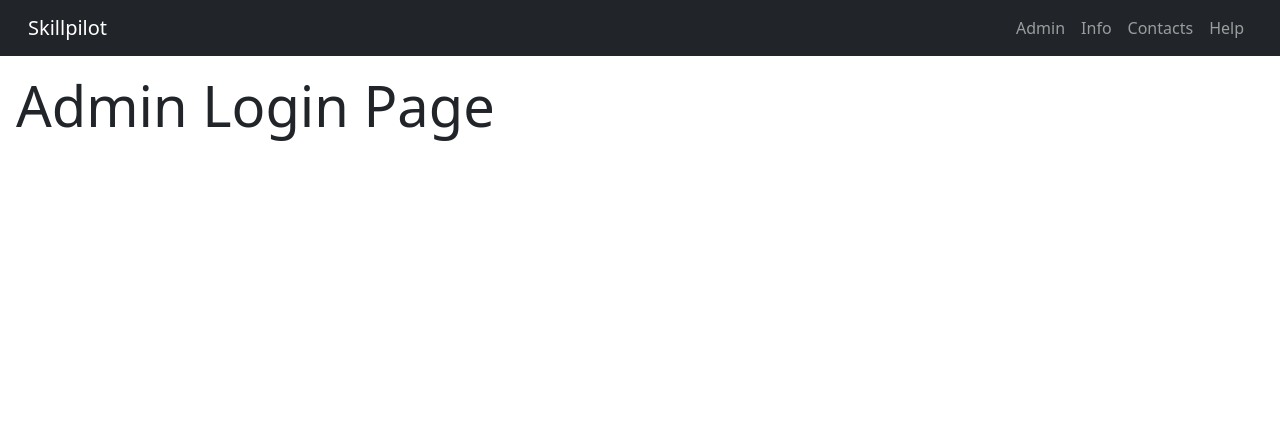
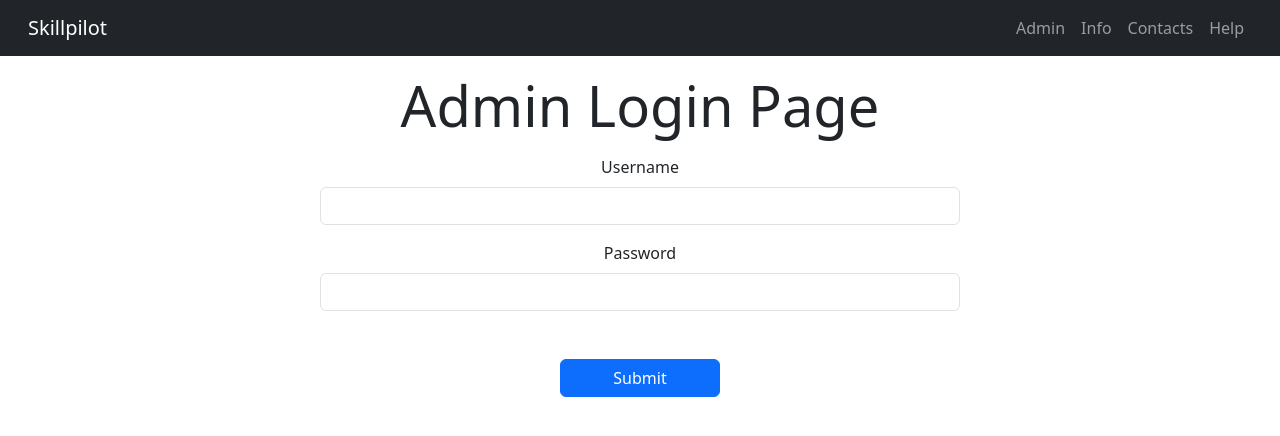
Before and after one commit to cs3028-alpha-team/SkillPilot-CS3528-v2, a Django app: page /admin-login in a window 1280 px wide. Shown: the top 436 px of the page. Run offline with Django 5.2, Linux system fonts and the light colour scheme.

Commit message:
added admin login functionality and fixed up html folders

```diff
--- a/dev/skillpilot/core/templates/auth/admin_login.html
+++ b/dev/skillpilot/core/templates/auth/admin_login.html
@@ -18,5 +18,31 @@
     {% endif %}
 
     <h1 class="display-4 m-3"> Admin Login Page </h1>
+    <body class="text-center">
+        <div class="col-6 col-md-6 offset-3">
 
+            <form method="POST" class="needs-validation" action="{% url 'basic-admin-login' %}" autocomplete="off" enctype="multipart/form-data" novalidate>
+                {% csrf_token %}
+
+                <div class="mb-3 col">
+                    <label for="username" class="form-label">Username</label>
+                    <input type="text" id="username" name="username" class="form-control" required>
+                    <div class="invalid-feedback">Please enter a username</div>
+                </div>
+
+                <div class="mb-3 col">
+                    <label for="password" class="form-label">Password</label>
+                    <input type="password" id="password" name="password" class="form-control" required>
+                    <div class="invalid-feedback">Please enter a password</div>
+                </div>
+
+                <!-- button for form submission -->
+                <div class="mb-3 mt-5">
+                    <button type="submit" class="btn btn-primary col-3">Submit</button>
+                </div>
+
+            </form>
+
+        </div>
+    </body>
 {% endblock %}
--- a/dev/skillpilot/core/templates/base.html
+++ b/dev/skillpilot/core/templates/base.html
@@ -45,7 +45,7 @@
               </li>
               {% else %}
               <li class="nav-item">
-                <a class="nav-link" href="{% url 'admin_page' %}">Admin</a>
+                <a class="nav-link" href="{% url 'basic-admin-login' %}">Admin</a>
               </li>
               {% endif %}
               <li class="nav-item">
--- a/dev/skillpilot/core/urls.py
+++ b/dev/skillpilot/core/urls.py
@@ -65,6 +65,9 @@ urlpatterns = [
     # path related to admin authentication and authorization
     path('admin-login', views.admin_login, name='admin-login'),
 
+    # path related to admin authentication and authorization
+    path('basic-admin-login', views.basic_admin_login, name='basic-admin-login'),
+
     # paths related to recruiter authentication and authorization
     path('recruiter-signup', views.recruiter_signup, name='recruiter-signup'),
     path('recruiter-login', views.recruiter_login, name='recruiter-login'),
--- a/dev/skillpilot/core/views.py
+++ b/dev/skillpilot/core/views.py
@@ -283,7 +283,12 @@ def update_interview(request, interview_id):
 @allowed_users(allowed_roles=['Admin']) #Access to admin only
 def admin(request):
     return render(request, 'admin.html')
-
+#
+#
+#
+#
+#
+#
 
 # ============================================================ #
 #  Admin Dashboard - Companies Management Tool functionalities #
@@ -825,6 +830,33 @@ def analytics_dashboard(request):
 #  Authentication (Login & Signup) and Authorization logic #
 # ======================================================== #
 
+# Handle the login routine for the admin user
+def basic_admin_login(request):
+    if request.user.is_authenticated: # If user it authenticated
+        return redirect('admin_page')# Send them to admin dashboard
+    form = UserLoginForm() # If not authenticated, create a form for user login
+    # Check if the request method is POST e.g. form submitted
+    if request.method == 'POST':
+        # bind the form with the POST data
+        form = UserLoginForm(request, data=request.POST)
+
+        if form.is_valid(): # Checks if the form is valid
+            username = request.POST.get('username') # Collects the username
+            password = request.POST.get('password') # Collects the password
+            # Authenciate the user
+            user = authenticate(request, username=username, password=password)
+
+            if user is not None: # Checks if authentication is successful
+                auth.login(request, user) # If passed, logs the user in
+                messages.success(request, 'login successfull')  # Prints success message
+                return redirect('admin_page') # Send the user to the admin dashboard
+
+        else:    # If the form is invalid, print error message and send user to sign up page
+            messages.error(request, 'Login failed! please try again or contact staff')
+            return redirect('admin-login')
+
+    return render(request, 'auth/admin_login.html') # Render the login page
+
 # Handle the signup routine for a new studen
 def student_signup(request):
     if request.user.is_authenticated: # Checks if user is authenticated
@@ -1018,7 +1050,7 @@ def student_details(request, studentID):
     try:
         student = Student.objects.get(studentID = studentID)
         # Render the student details page with the student object in the context
-        return render(request, 'student_details.html', context={ 'student' : student })
+        return render(request, 'detail_pages/student_details.html', context={ 'student' : student })
     except:
         # If no student is found with the passed studentID, an error message will display
         messages.error(request, 'Looks like no student with that ID exists!')
@@ -1035,7 +1067,7 @@ def recruiter_details(request, recruiterID):
         # If not found there is a 404 error
         company = get_object_or_404(Company, pk=recruiter.companyID.pk)
          # Render the recruiter details page with the recruiter and company objects in the context
-        return render(request, 'recruiter_details.html', context={ 'recruiter' : recruiter, 'company' : company.companyName })
+        return render(request, 'detail_pages/recruiter_details.html', context={ 'recruiter' : recruiter, 'company' : company.companyName })
     except:
         # If no recruiter is found with the passed recruiterID, an error message will display
         messages.error(request, 'Looks like no recruiter with that ID exists!')
@@ -1054,7 +1086,7 @@ def internship_details(request, internshipID):
         recruiter = get_object_or_404(Recruiter, pk=internship.recruiterID.pk)
 
         # Render the internship details page with the internship, recruiter and company objects in the context
-        return render(request, 'internship_details.html', context={ 'internship' : internship, 'recruiter' : recruiter.fullName, 'company': company.companyName })
+        return render(request, 'detail_pages/internship_details.html', context={ 'internship' : internship, 'recruiter' : recruiter.fullName, 'company': company.companyName })
     except:
         # If no internship is found with the passed internshipID, an error message will display
         messages.error(request, 'Looks like no internship with that ID exists!')
```
Also changed, not shown: dev/skillpilot/core/templates/detail_pages/internship_details.html (renamed from dev/skillpilot/core/templates/internship_details.html), dev/skillpilot/core/templates/detail_pages/recruiter_details.html (renamed from dev/skillpilot/core/templates/recruiter_details.html), dev/skillpilot/core/templates/detail_pages/student_details.html (renamed from dev/skillpilot/core/templates/student_details.html), dev/skillpilot/db.sqlite3.
